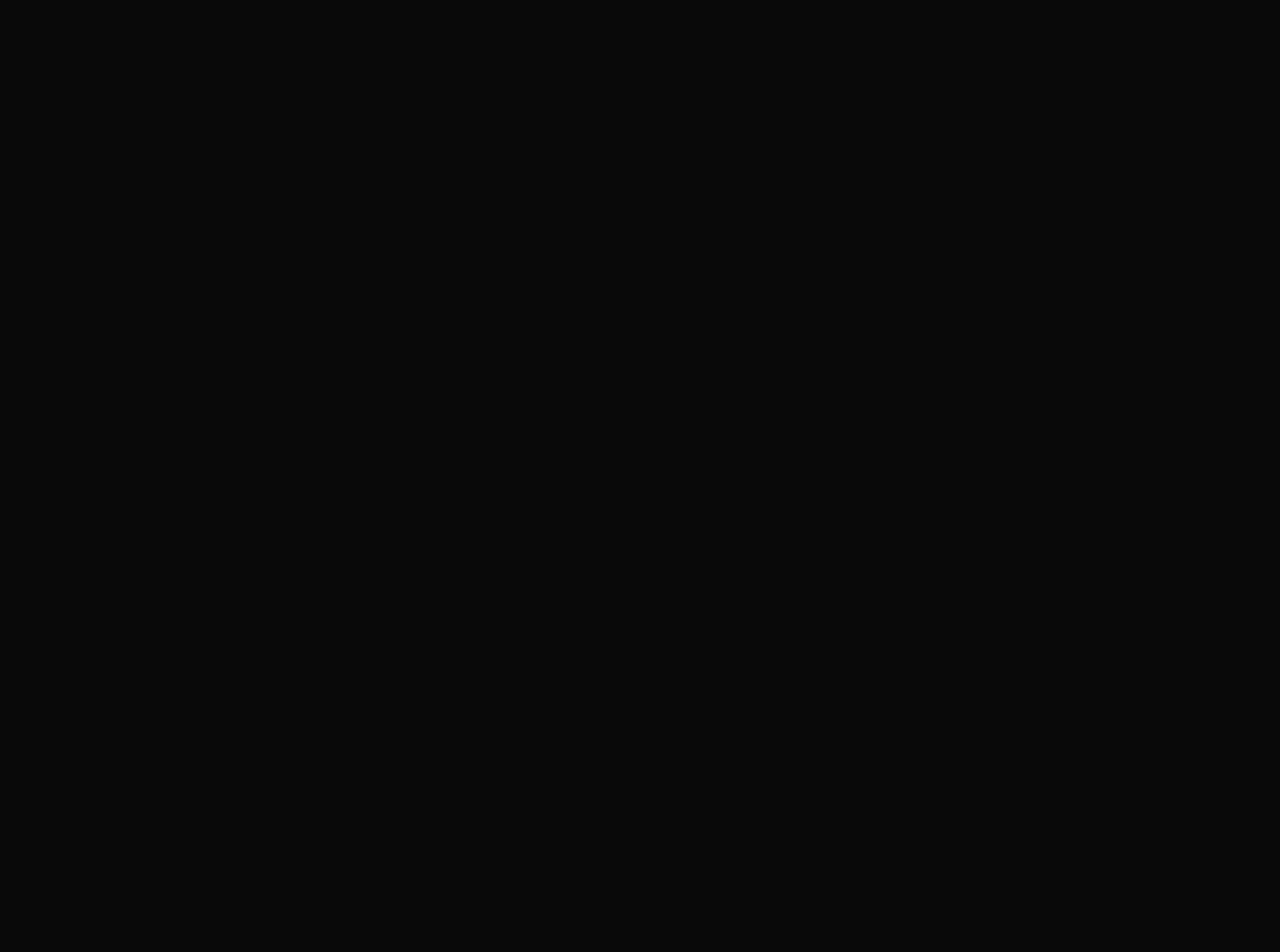
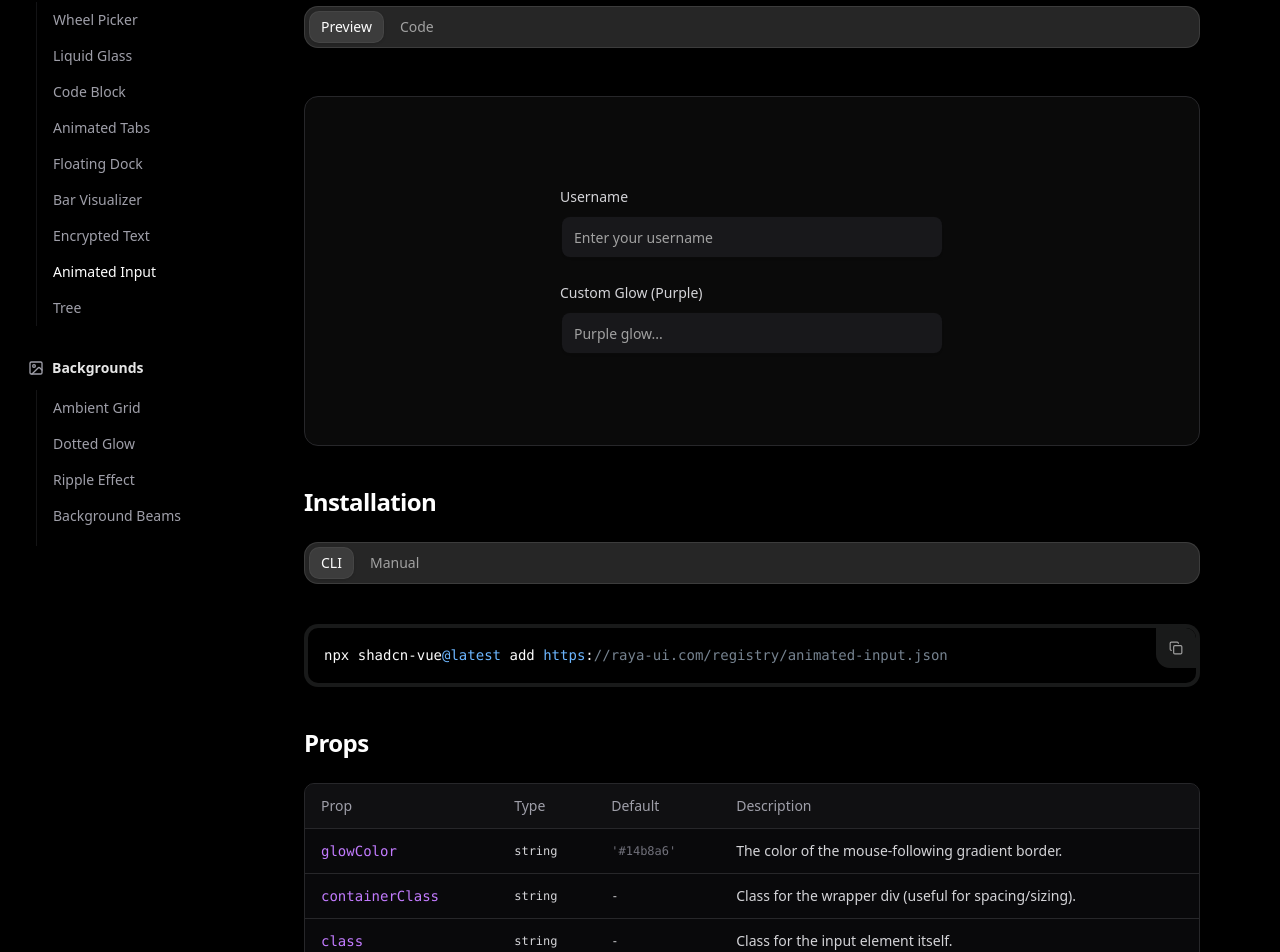
Before and after one commit to iman-mohamadi/raya-ui, a Nuxt app: page /docs/components/animated-input in a window 1280 px wide. Before the commit this address had no page. Shown: the part 255-1207 px from the top of the page. Before the commit the page ends 800 px from the top, so only its background shows below. Built offline with nearby package versions, Linux system fonts and the light colour scheme.

Commit message:
Add AnimatedInput component with docs and registry entry
Introduces the AnimatedInput Vue component featuring a mouse-following gradient border effect. Adds documentation and usage examples, updates the docs navigation, and registers the component in the build registry with its dependencies.

```diff
--- /dev/null
+++ b/app/components/ui/animated-input/AnimatedInput.vue
@@ -0,0 +1,82 @@
+<script setup lang="ts">
+import { ref, computed, type HTMLAttributes } from 'vue'
+import { useVModel } from '@vueuse/core'
+import { cn } from '@/lib/utils'
+
+defineOptions({
+  inheritAttrs: false,
+})
+
+const props = withDefaults(defineProps<{
+  defaultValue?: string | number
+  modelValue?: string | number
+  class?: HTMLAttributes['class']
+  containerClass?: HTMLAttributes['class']
+  glowColor?: string
+}>(), {
+  glowColor: '#14b8a6' // Default to Raya Teal
+})
+
+const emits = defineEmits<{
+  (e: 'update:modelValue', payload: string | number): void
+}>()
+
+const modelValue = useVModel(props, 'modelValue', emits, {
+  passive: true,
+  defaultValue: props.defaultValue,
+})
+
+const inputContainerRef = ref<HTMLDivElement | null>(null)
+const mouse = ref({ x: 0, y: 0 })
+const visible = ref(false)
+const radius = 100
+
+const containerBg = computed(() => {
+  return `radial-gradient(
+    ${visible.value ? radius + 'px' : '0px'} circle at ${mouse.value.x}px ${mouse.value.y}px,
+    ${props.glowColor},
+    transparent 80%
+  )`
+})
+
+function handleMouseMove({ clientX, clientY }: MouseEvent) {
+  if (!inputContainerRef.value) return
+  const { left, top } = inputContainerRef.value.getBoundingClientRect()
+  mouse.value = { x: clientX - left, y: clientY - top }
+}
+</script>
+
+<template>
+  <div
+      ref="inputContainerRef"
+      :class="cn('group/input rounded-lg p-[2px] transition duration-300', props.containerClass)"
+      :style="{ background: containerBg }"
+      @mouseenter="visible = true"
+      @mouseleave="visible = false"
+      @mousemove="handleMouseMove"
+  >
+    <input
+        v-bind="$attrs"
+        v-model="modelValue"
+        :class="cn(
+        'flex h-10 w-full border-none bg-gray-50 dark:bg-zinc-900 text-black dark:text-white shadow-input rounded-md px-3 py-2 text-sm',
+        'file:border-0 file:bg-transparent file:text-sm file:font-medium',
+        'placeholder:text-neutral-400 dark:placeholder-text-neutral-600',
+        'focus-visible:outline-none focus-visible:ring-2 focus-visible:ring-neutral-400 dark:focus-visible:ring-neutral-600',
+        'disabled:cursor-not-allowed disabled:opacity-50',
+        'dark:shadow-[0px_0px_1px_1px_var(--neutral-700)]',
+        'group-hover/input:shadow-none transition duration-400',
+        props.class
+      )"
+    />
+  </div>
+</template>
+
+<style scoped>
+input {
+  box-shadow:
+      0px 2px 3px -1px rgba(0, 0, 0, 0.1),
+      0px 1px 0px 0px rgba(25, 28, 33, 0.02),
+      0px 0px 0px 1px rgba(25, 28, 33, 0.08);
+}
+</style>
--- /dev/null
+++ b/app/components/ui/animated-input/index.ts
@@ -0,0 +1 @@
+export { default as AnimatedInput } from './AnimatedInput.vue'
--- a/app/layouts/docs.vue
+++ b/app/layouts/docs.vue
@@ -28,6 +28,7 @@
       { label: 'Floating Dock', to: '/docs/components/floating-dock' },
       { label: 'Bar Visualizer', to: '/docs/components/bar-visualizer' },
       { label: 'Encrypted Text', to: '/docs/components/encrypted-text' },
+      { label: 'Animated Input', to: '/docs/components/animated-input' },
       { label: 'Tree', to: '/docs/components/tree' },
     ]
   },
--- /dev/null
+++ b/app/pages/docs/components/animated-input.vue
@@ -0,0 +1,133 @@
+<script setup lang="ts">
+import { AnimatedInput } from '@/components/ui/animated-input'
+import { AnimatedTabs } from '@/components/ui/animated-tabs'
+import { CodeBlock } from '@/components/ui/code-block'
+
+definePageMeta({ layout: 'docs' })
+const config = useAppConfig().raya
+
+// --- Tabs Config ---
+const previewTabs = [
+  { label: 'Preview', slot: 'preview' },
+  { label: 'Code', slot: 'code' }
+]
+
+const installTabs = [
+  { label: 'CLI', slot: 'cli' },
+  { label: 'Manual', slot: 'manual' }
+]
+
+const installCommands = {
+  npm: `npx shadcn-vue@latest add ${config.baseUrl}/animated-input.json`,
+  manual: `npm install @vueuse/core clsx tailwind-merge`
+}
+
+const usageCode = `<script setup lang="ts">
+import { AnimatedInput } from '@/components/ui/animated-input'
+<\/script>
+
+<template>
+  <div class="w-full max-w-sm space-y-4">
+    <div class="flex flex-col gap-2">
+      <label class="text-sm font-medium">Username</label>
+      <AnimatedInput placeholder="johndoe" />
+    </div>
+
+    <div class="flex flex-col gap-2">
+      <label class="text-sm font-medium">Email</label>
+      <AnimatedInput placeholder="john@example.com" type="email" />
+    </div>
+  </div>
+</template>`
+</script>
+
+<template>
+  <div class="max-w-4xl space-y-10 pb-20 pt-10">
+
+    <div class="space-y-4">
+      <h1 class="scroll-m-20 text-4xl font-bold tracking-tight">Animated Input</h1>
+      <p class="text-xl text-zinc-400">
+        A text input with a mouse-following gradient border effect.
+      </p>
+    </div>
+
+    <AnimatedTabs :items="previewTabs" class="space-y-4">
+      <template #preview>
+        <div class="relative rounded-xl border border-zinc-800 bg-neutral-950 mt-4 h-[350px] flex items-center justify-center p-10">
+
+          <div class="w-full max-w-sm space-y-6">
+            <div class="flex flex-col gap-2">
+              <label class="text-sm font-medium text-zinc-300">Username</label>
+              <AnimatedInput placeholder="Enter your username" />
+            </div>
+
+            <div class="flex flex-col gap-2">
+              <label class="text-sm font-medium text-zinc-300">Custom Glow (Purple)</label>
+              <AnimatedInput placeholder="Purple glow..." glow-color="#a855f7" />
+            </div>
+          </div>
+
+        </div>
+      </template>
+
+      <template #code>
+        <div class="mt-4">
+          <CodeBlock :code="usageCode" lang="html" />
+        </div>
+      </template>
+    </AnimatedTabs>
+
+    <div class="space-y-6">
+      <h2 class="scroll-m-20 text-2xl font-semibold tracking-tight">Installation</h2>
+      <AnimatedTabs :items="installTabs" class="space-y-6">
+        <template #cli>
+          <CodeBlock :code="installCommands.npm"  />
+        </template>
+        <template #manual>
+          <div class="space-y-2">
+            <p class="text-sm text-zinc-400">Install dependencies:</p>
+            <CodeBlock :code="installCommands.manual"  />
+            <p class="text-sm text-zinc-400 mt-4">Copy the component code into your project.</p>
+          </div>
+        </template>
+      </AnimatedTabs>
+    </div>
+
+    <div class="space-y-6">
+      <h2 class="scroll-m-20 text-2xl font-semibold tracking-tight">Props</h2>
+      <div class="overflow-x-auto rounded-lg border border-zinc-800 bg-zinc-950">
+        <table class="w-full text-sm text-left">
+          <thead class="border-b border-zinc-800 bg-zinc-900/50 text-zinc-400">
+          <tr>
+            <th class="px-4 py-3 font-medium">Prop</th>
+            <th class="px-4 py-3 font-medium">Type</th>
+            <th class="px-4 py-3 font-medium">Default</th>
+            <th class="px-4 py-3 font-medium">Description</th>
+          </tr>
+          </thead>
+          <tbody class="divide-y divide-zinc-800 text-zinc-300">
+          <tr>
+            <td class="px-4 py-3 font-mono text-purple-400">glowColor</td>
+            <td class="px-4 py-3 font-mono text-xs">string</td>
+            <td class="px-4 py-3 font-mono text-xs text-zinc-500">'#14b8a6'</td>
+            <td class="px-4 py-3">The color of the mouse-following gradient border.</td>
+          </tr>
+          <tr>
+            <td class="px-4 py-3 font-mono text-purple-400">containerClass</td>
+            <td class="px-4 py-3 font-mono text-xs">string</td>
+            <td class="px-4 py-3 font-mono text-xs">-</td>
+            <td class="px-4 py-3">Class for the wrapper div (useful for spacing/sizing).</td>
+          </tr>
+          <tr>
+            <td class="px-4 py-3 font-mono text-purple-400">class</td>
+            <td class="px-4 py-3 font-mono text-xs">string</td>
+            <td class="px-4 py-3 font-mono text-xs">-</td>
+            <td class="px-4 py-3">Class for the input element itself.</td>
+          </tr>
+          </tbody>
+        </table>
+      </div>
+    </div>
+
+  </div>
+</template>
--- a/app/scripts/build-registry.ts
+++ b/app/scripts/build-registry.ts
@@ -79,6 +79,11 @@
         name: "gravity-stars",
         dependencies: ["clsx", "tailwind-merge"],
         files: ["GravityStars.vue"]
+    },
+    {
+        name: "animated-input",
+        dependencies: ["@vueuse/core", "clsx", "tailwind-merge"],
+        files: ["AnimatedInput.vue"]
     }
 ];
 
```
